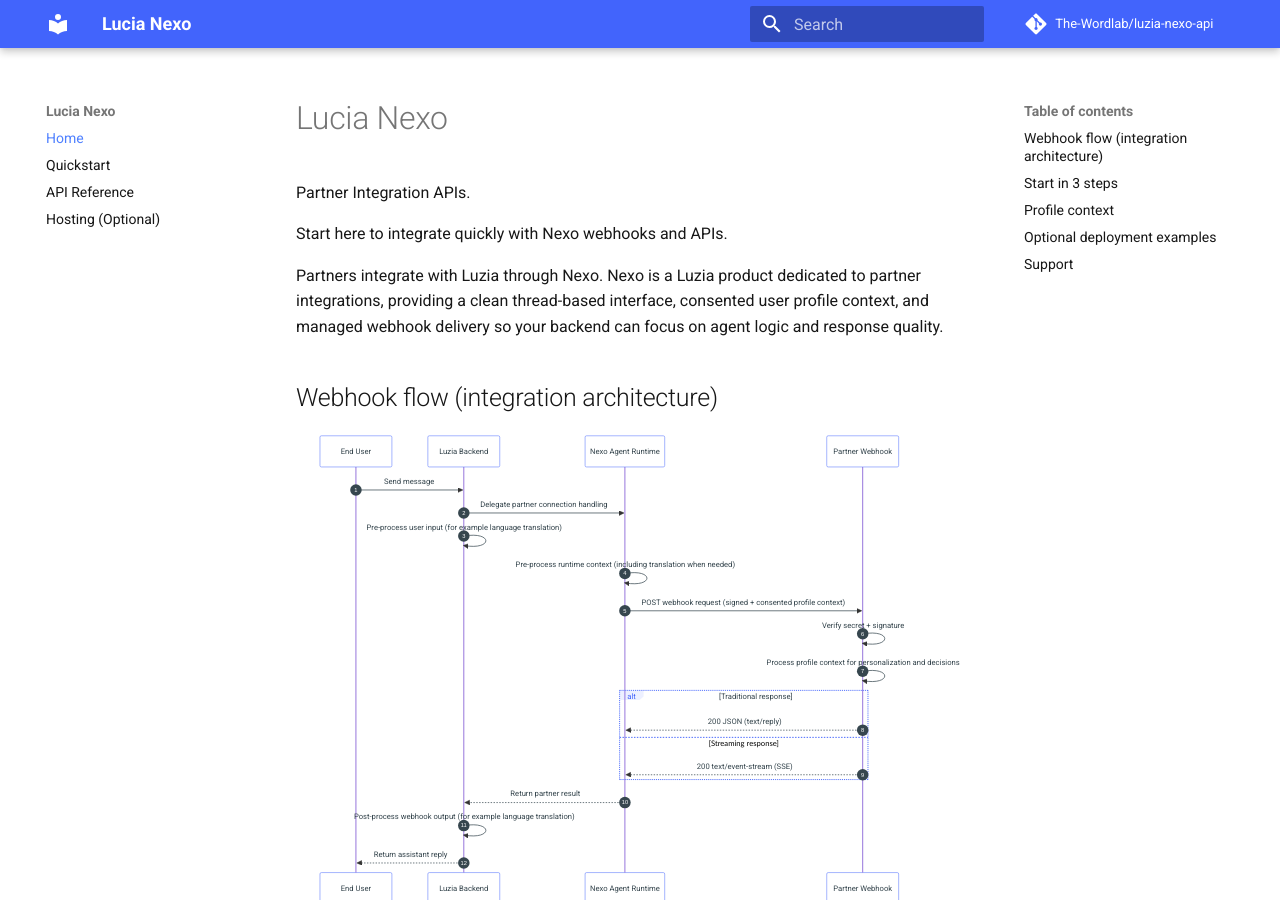
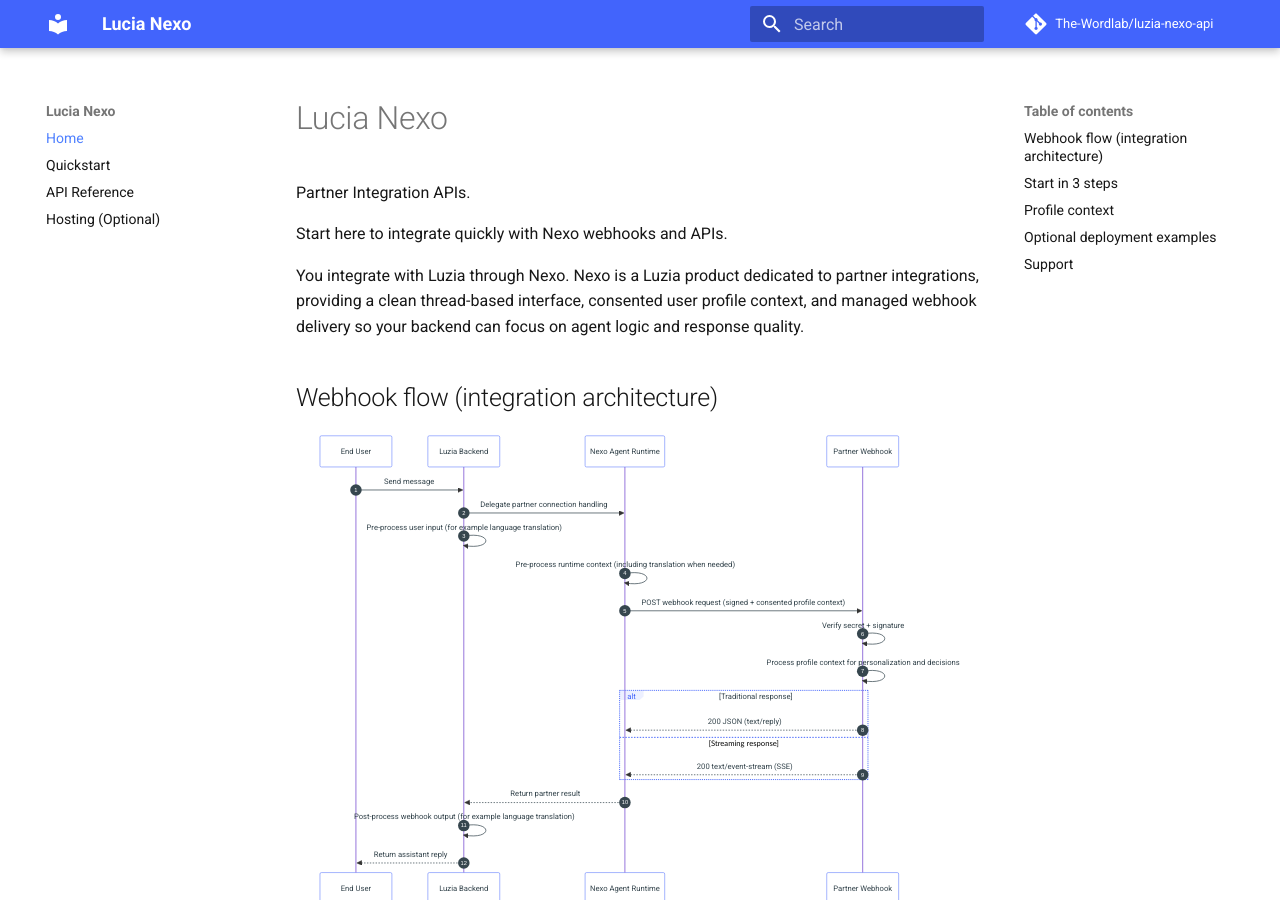
Before and after one commit to The-Wordlab/luzia-nexo-api, an MkDocs documentation site: the page built from docs/index.md, in a window 1280 px wide and 900 px high. Built offline with MkDocs 1.6.1 and Material for MkDocs 9.7.7, drawn with Linux system fonts in a browser that asks for light colours; comment, search, counter and statistics services are not loaded.

Commit message:
docs: shift partner-facing wording to second person

```diff
--- a/docs/index.md
+++ b/docs/index.md
@@ -4,7 +4,7 @@
 
 Start here to integrate quickly with Nexo webhooks and APIs.
 
-Partners integrate with Luzia through Nexo. Nexo is a Luzia product dedicated to partner integrations, providing a clean thread-based interface, consented user profile context, and managed webhook delivery so your backend can focus on agent logic and response quality.
+You integrate with Luzia through Nexo. Nexo is a Luzia product dedicated to partner integrations, providing a clean thread-based interface, consented user profile context, and managed webhook delivery so your backend can focus on agent logic and response quality.
 
 ## Webhook flow (integration architecture)
 
```
Also changed, not shown: README.md (+1 -1 lines), docs/hosting.md (+1 -1 lines).
